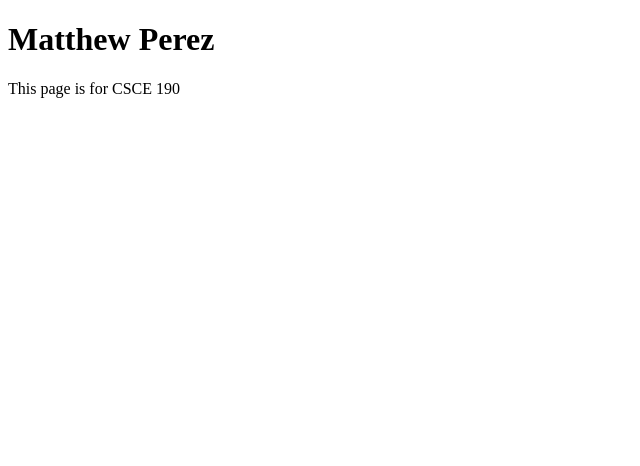
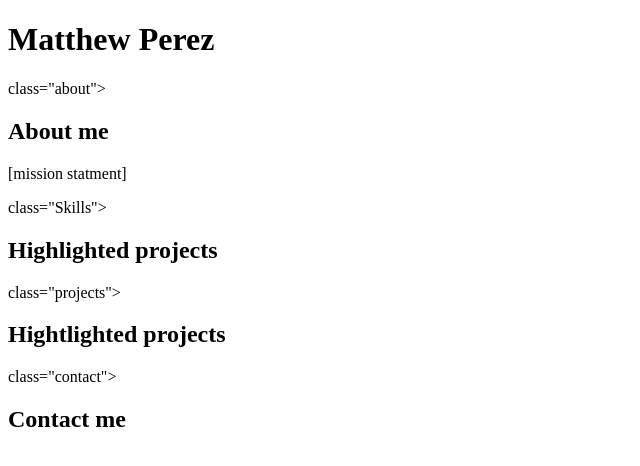
Before and after one commit to CSCE-Alex/CSCE-Alex.github.io, a plain HTML site: page index.html in a window 1280 px wide. Shown: the whole page, without its empty margins (0-640 px from the left). Drawn offline with Linux system fonts and the light colour scheme.

Commit message:
adding more content

```diff
--- a/index.html
+++ b/index.html
@@ -6,6 +6,17 @@
     </head>
     <body>
         <h1>Matthew Perez</h1>
-        <p>This page is for CSCE 190</p>
+        <div> class="about">
+            <h2>About me</h2><p>[mission statment]</p>
+        </div>
+        <div> class="Skills">
+            <h2>Highlighted projects</h2>
+        </div>
+        <div> class="projects">
+            <h2>Hightlighted projects</h2>
+        </div>
+        <div> class="contact">
+            <h2>Contact me</h2>
+        </div>
     </body>
 </html>
```
